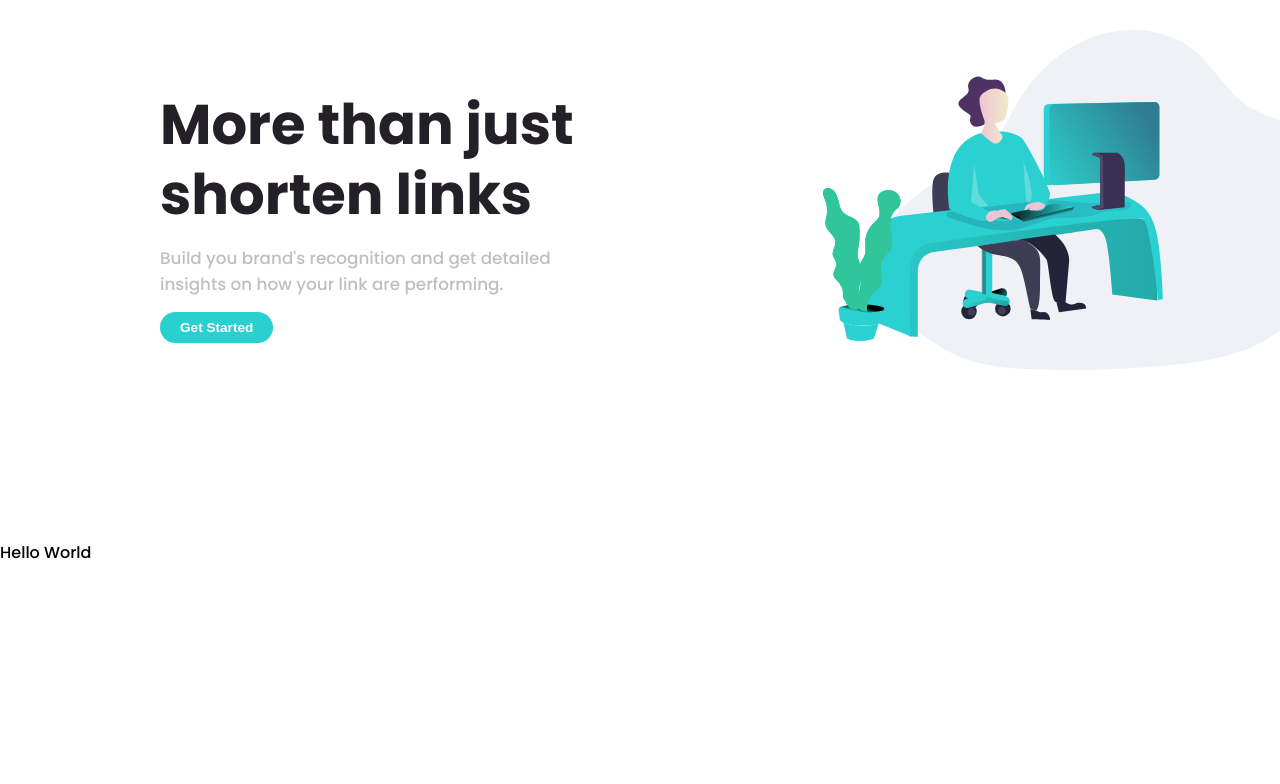
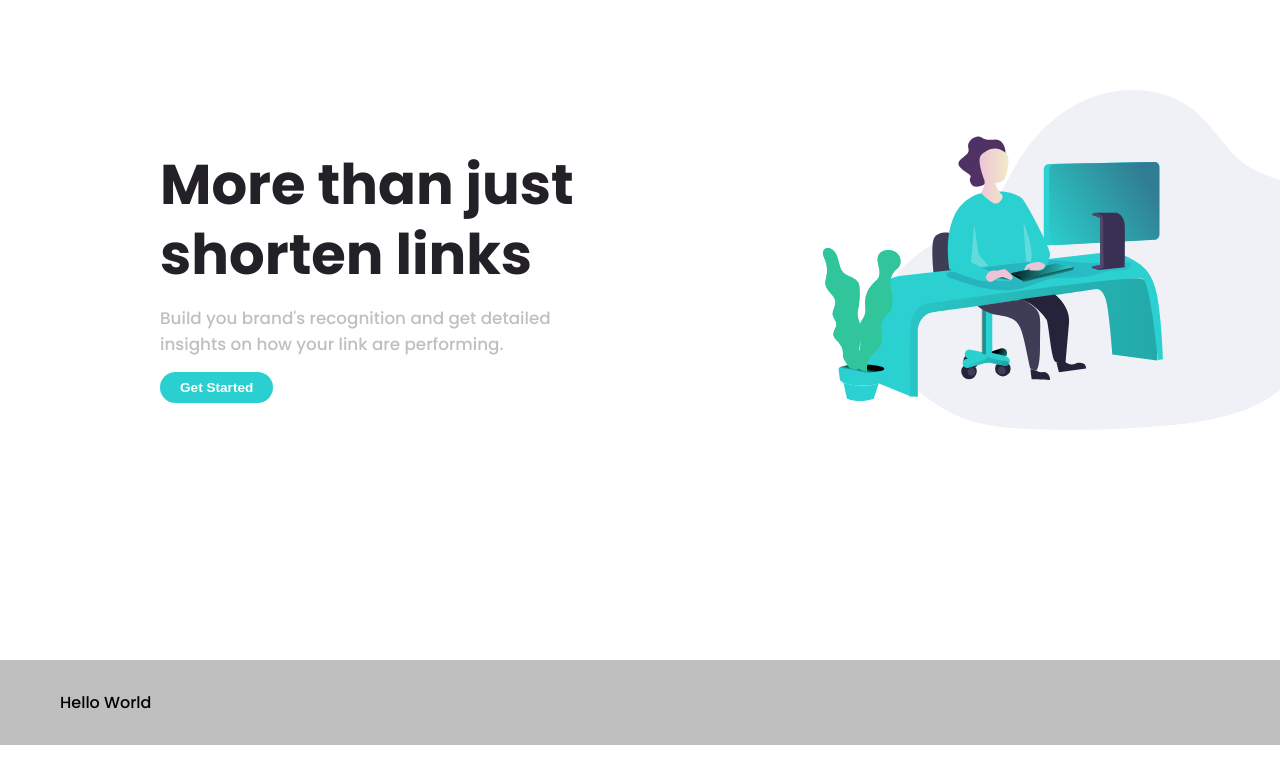
Before and after one commit to khalatevarun/Shortly, a React (Create React App) app: page / in a window 1280 px wide. Shown: the top 784 px of the page. Built offline with nearby package versions, Linux system fonts and the light colour scheme.

Commit message:
increase margin of hero section and add container to maininfo

```diff
--- a/src/components/Hero/helper-components/HeroContainer.js
+++ b/src/components/Hero/helper-components/HeroContainer.js
@@ -3,7 +3,7 @@ import styled from 'styled-components';
 export const HeroContainer = styled.div`
   display: flex;
   flex-direction: row;
-  margin: 30px 60px;
+  margin: 90px 60px;
   height: 60vh;
   width: 100vw;
   @media (max-width: ${(props) => props.theme.mobile_breakpoint}) {
--- a/src/components/MainInfo/MainInfo.js
+++ b/src/components/MainInfo/MainInfo.js
@@ -1,6 +1,7 @@
 import { withTheme } from 'styled-components';
+import { MainInfoContainer } from './helper-components/MainInfoContainer';
 
 const MainInfo = (props) => {
-  return <div>Hello World</div>;
+  return <MainInfoContainer>Hello World</MainInfoContainer>;
 };
 export default withTheme(MainInfo);
--- /dev/null
+++ b/src/components/MainInfo/helper-components/MainInfoContainer.js
@@ -0,0 +1,8 @@
+import styled from 'styled-components';
+
+export const MainInfoContainer = styled.div`
+  display: flex;
+  display: flex;
+  padding: 30px 60px;
+  background-color: ${(props) => props.theme.Grayish};
+`;
```
